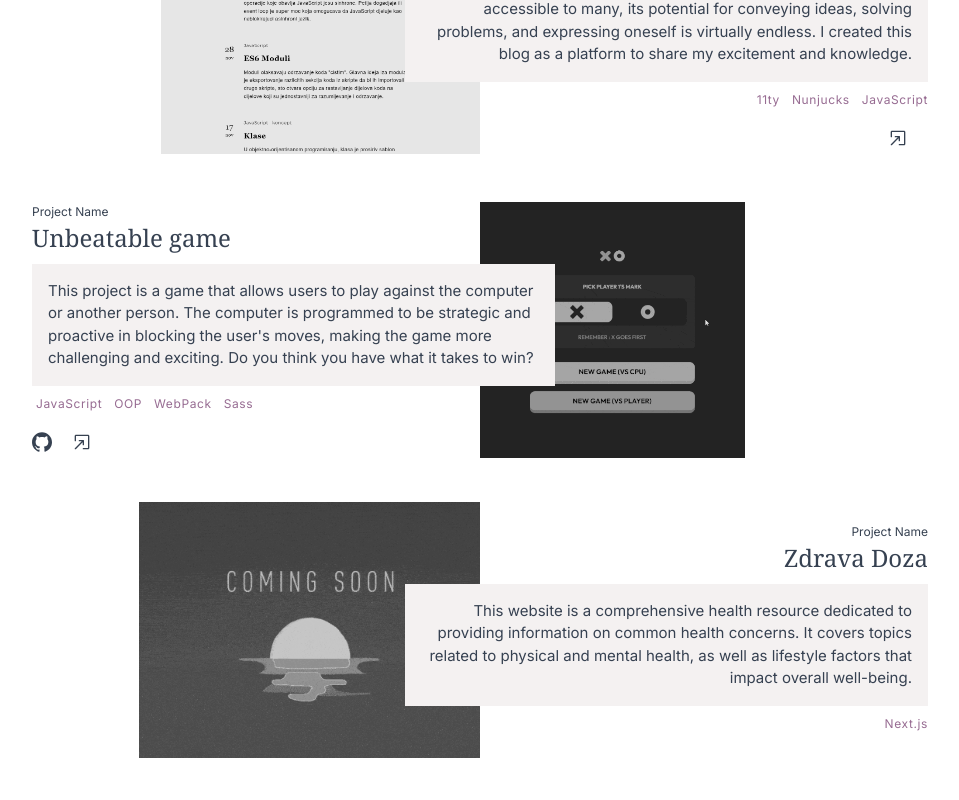
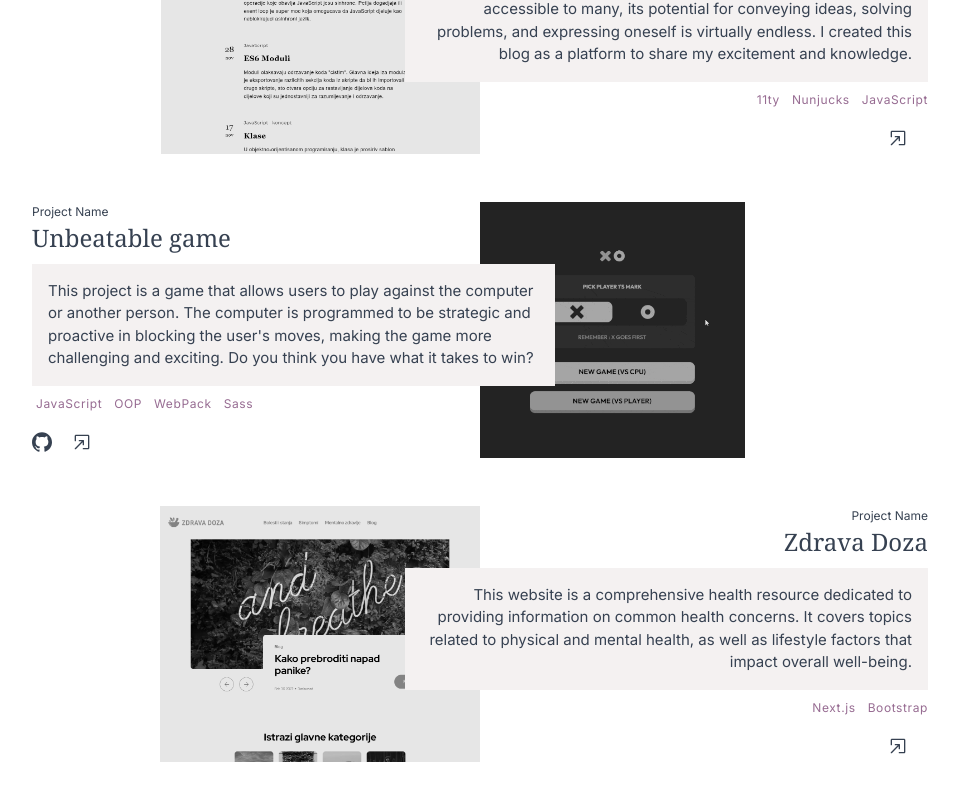
Before and after one commit to marijanasevo/portfolio, a Next.js app: page / in a window 1280 px wide. Shown: the part 1382-2182 px from the top of the page, without its empty margins (160-1119 px from the left). Built offline with nearby package versions, Linux system fonts and the light colour scheme.

Commit message:
Edited Zdrava doza

```diff
--- a/src/app/projects-data.ts
+++ b/src/app/projects-data.ts
@@ -2,6 +2,7 @@ import silkenskin from '../../public/featured-img-silken-skin.png'
 import tictactoe from '../../public/tictactoe.gif'
 import webdevlpr from '../../public/webdevlpr.png'
 import comingSoon from '../../public/coming-soon.gif';
+import zdravadoza from '../../public/Zdrava-Doza.webp';
 
 import {StaticImageData} from "next/image";
 
@@ -69,8 +70,10 @@ const projectsData = [
       " related to physical and mental health, as well as lifestyle factors that impact overall well-being.",
     techList: [
       "Next.js",
+      "Bootstrap"
     ],
-    thumbnail: comingSoon,
+    thumbnail: zdravadoza,
+    liveURL: "https://zdravadoza.com/"
   }
 ];
 
```
Also changed, not shown: public/Zdrava-Doza.webp (added), public/circle-logo.svg.
